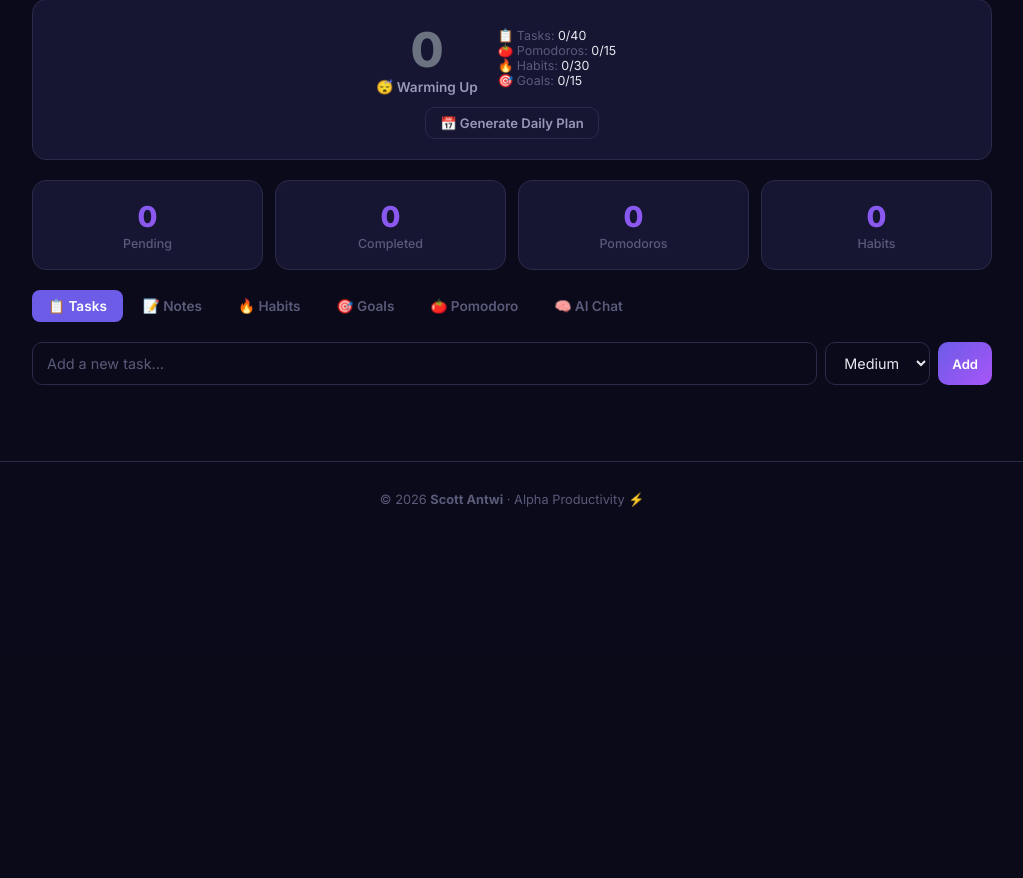
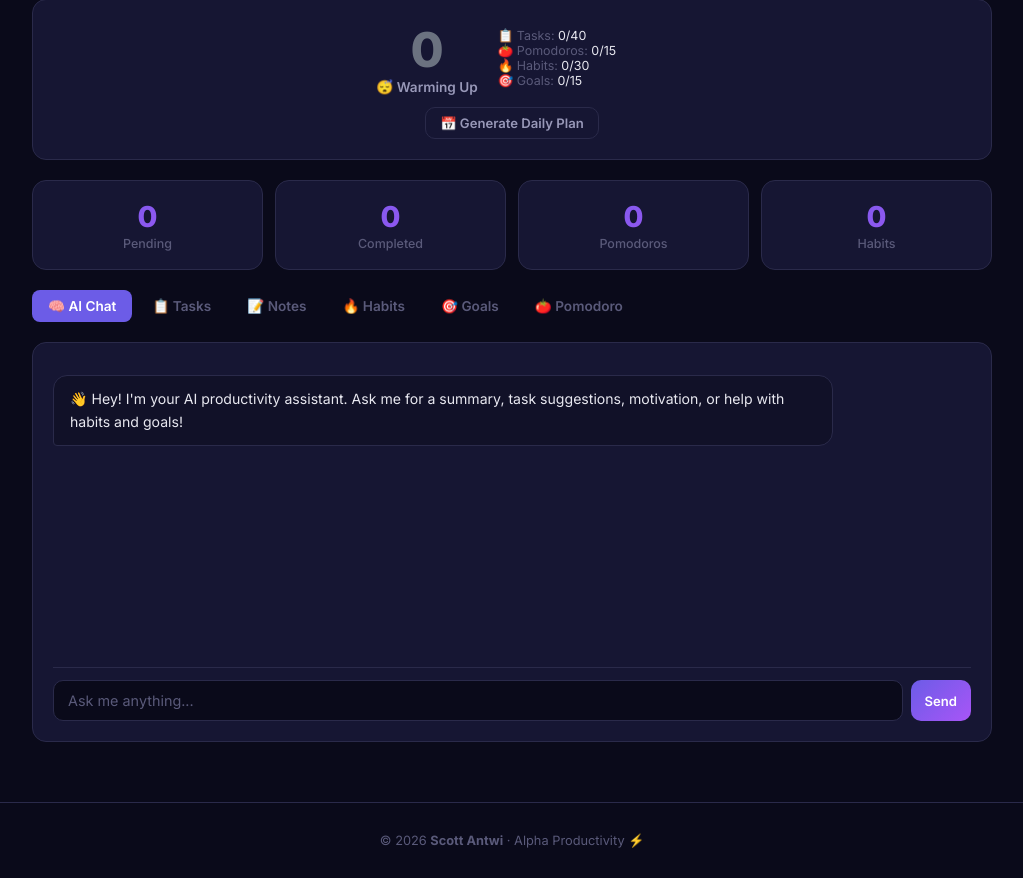
Before and after one commit to ScottT2-spec/alpha-productivity, a Flask app: page /dashboard in a window 1280 px wide. Shown: the part 143-1021 px from the top of the page, without its empty margins (128-1151 px from the left). Before the commit the page ends 650 px from the top, so only its background shows below. Run offline with Flask 3, Linux system fonts and the light colour scheme; the visitor is signed in with stand-in values (Sample User, id 1); data comes from the database, SQL or seed files in the repository; data that the repository does not hold is empty.

Commit message:
Move AI Chat to first tab position

```diff
--- a/templates/dashboard.html
+++ b/templates/dashboard.html
@@ -113,16 +113,16 @@
     </div>
 
     <div class="tabs">
-        <button class="tab active" onclick="switchTab('tasks')">📋 Tasks</button>
+        <button class="tab active" onclick="switchTab('ai')">🧠 AI Chat</button>
+        <button class="tab" onclick="switchTab('tasks')">📋 Tasks</button>
         <button class="tab" onclick="switchTab('notes')">📝 Notes</button>
         <button class="tab" onclick="switchTab('habits')">🔥 Habits</button>
         <button class="tab" onclick="switchTab('goals')">🎯 Goals</button>
         <button class="tab" onclick="switchTab('pomodoro')">🍅 Pomodoro</button>
-        <button class="tab" onclick="switchTab('ai')">🧠 AI Chat</button>
     </div>
 
     <!-- TASKS -->
-    <div class="tab-content active" id="tab-tasks">
+    <div class="tab-content" id="tab-tasks">
         <div class="add-form">
             <input type="text" id="taskInput" class="form-input" placeholder="Add a new task..." onkeydown="if(event.key==='Enter')addTask()">
             <select id="taskPriority" class="form-input" style="width:auto;">
@@ -217,7 +217,7 @@
     </div>
 
     <!-- AI CHAT -->
-    <div class="tab-content" id="tab-ai">
+    <div class="tab-content active" id="tab-ai">
         <div class="card chat-container">
             <div class="chat-messages" id="chatMessages">
                 <div class="chat-msg ai">👋 Hey! I'm your AI productivity assistant. Ask me for a summary, task suggestions, motivation, or help with habits and goals!</div>
```
